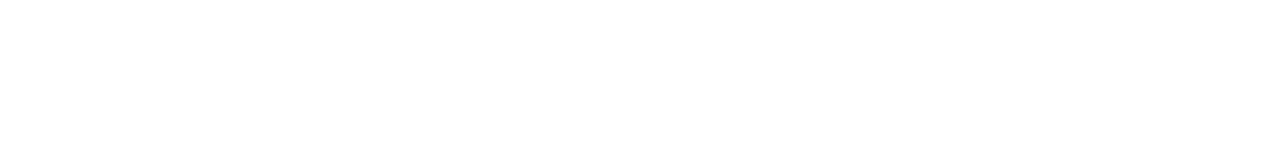
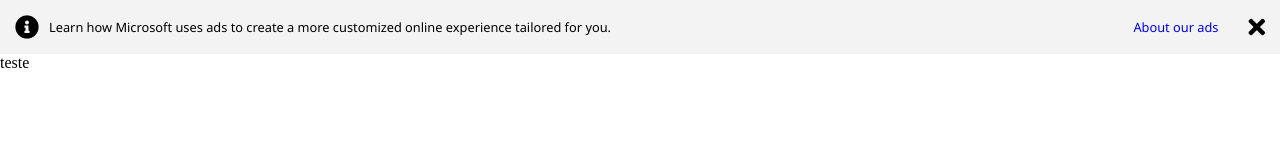
Before and after one commit to Elson0509/microsoft-clone, a plain HTML site: page index.html in a window 1280 px wide. Drawn offline with Linux system fonts and the light colour scheme.

Commit message:
learn close added

```diff
--- /dev/null
+++ b/css/learn.css
@@ -0,0 +1,41 @@
+.learn_close{
+    display: flex;
+    justify-content: space-between;
+    padding: 15px;
+    background-color: #f3f3f3;
+    align-items: center;
+}
+
+.learn_close div{
+    display: flex;
+    align-items: center;
+}
+
+.learn_close p{
+    display: inline;
+    font-family: Segoe UI,SegoeUI,"Helvetica Neue",Helvetica,Arial,sans-serif;
+    margin: 0;
+    font-size: 0.8rem;
+}
+
+.learn_close .fa-info-circle{
+    font-size: 1.5rem;
+    margin-right: 10px;
+}
+
+.learn_close .fa-times{
+    font-size: 1.5rem;
+    margin-left: 30px;
+    cursor: pointer;
+}
+
+.learn_close a{
+    font-family: Segoe UI,SegoeUI,"Helvetica Neue",Helvetica,Arial,sans-serif;
+    margin: 0;
+    font-size: 0.8rem;
+    text-decoration: none;
+}
+
+.learn_close a:hover{
+    text-decoration: underline;
+}
--- a/css/style.css
+++ b/css/style.css
@@ -1,3 +1,5 @@
+@import url(learn.css);
+
 body{
     padding: 0;
     margin: 0;
--- a/index.html
+++ b/index.html
@@ -4,11 +4,26 @@
     <meta charset="UTF-8">
     <meta http-equiv="X-UA-Compatible" content="IE=edge">
     <meta name="viewport" content="width=device-width, initial-scale=1.0">
+    <link rel="stylesheet" href="https://cdnjs.cloudflare.com/ajax/libs/font-awesome/5.15.3/css/all.min.css" integrity="sha512-iBBXm8fW90+nuLcSKlbmrPcLa0OT92xO1BIsZ+ywDWZCvqsWgccV3gFoRBv0z+8dLJgyAHIhR35VZc2oM/gI1w==" crossorigin="anonymous" />
     <link rel="stylesheet" href="css/style.css">
     <script src="js/script.js"></script>
-    <title>Document</title>
+    <title>Microsoft - Oficial Home Page</title>
 </head>
 <body>
-
+    <div class="learn_close" id="learn_close">
+        <div>
+            <i class="fas fa-info-circle"></i>
+            <p>
+                Learn how Microsoft uses ads to create a more customized online experience tailored for you.
+            </p>
+        </div>
+        <div>
+            <a href="#">About our ads</a>
+            <i onclick="closeLearn()" class="fas fa-times"></i>
+        </div>
+    </div>
+    <header>
+        teste
+    </header>
 </body>
 </html>
--- a/js/script.js
+++ b/js/script.js
@@ -1 +1,5 @@
-console.log('teste')
+
+const closeLearn = _ =>{
+    const learnClose = document.getElementById('learn_close')
+    learnClose.style.display = 'none'
+}
```
Also changed, not shown: imgs/logo_hero.png (added).
